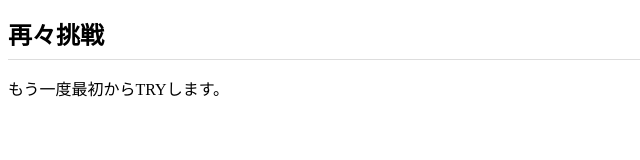
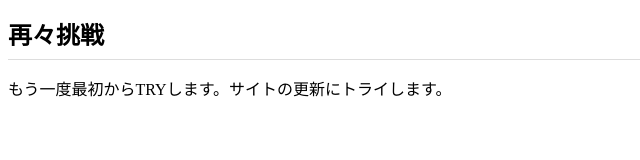
Before and after one commit to shoichi-cj/shoichi-cj.newgithub.io, a plain HTML site: page index.html in a window 1280 px wide. Shown: the whole page, without its empty margins (0-640 px from the left). Drawn offline with Linux system fonts and the light colour scheme.

Commit message:
Add files via upload

```diff
--- a/index.html
+++ b/index.html
@@ -9,6 +9,6 @@
 </head>
 <body>
   <h1>再々挑戦</h1>
-  <p>もう一度最初からTRYします。</p>
+  <p>もう一度最初からTRYします。サイトの更新にトライします。</p>
   </body>
 </html>
```
